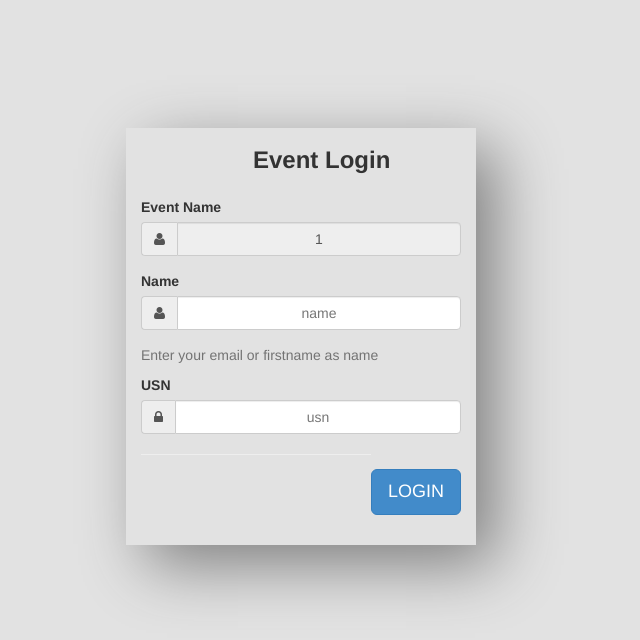
After one commit to Gowthamhm/AQG, a PHP site: page /reg_check.php in a window 1280 px wide. The commit adds this page. Shown: the top 640 px of the page, without its empty margins (339-979 px from the left). Run offline with PHP 8.4, Linux system fonts and the light colour scheme; a user stored in the database is signed in.

Commit message:
16 01 2021 3:11

```diff
--- a/admin/admin_login.php
+++ b/admin/admin_login.php
@@ -23,7 +23,7 @@
                                   <div class="form-group input-group centera">
                                     <label >Sign In</label>
                                      </div>
-                                     <label for="username`">UserName</label>
+                                     <label for="username">UserName</label>
                                        <div class="form-group input-group">
                                          <span class="input-group-addon"><i class="fa fa-user"  ></i></span>
                                          <input type="text" class="form-control" name="user" placeholder="username" required/>
--- a/admin/alog.php
+++ b/admin/alog.php
@@ -20,13 +20,13 @@ if($pass==$dbpass && ($user == $dbfname || $user == $dbemail)){
   // echo "proper user";
   $_SESSION['user'] = $user;
     echo "<script>alert('Login successfully')</script>";
-header( "refresh:1;url=admin_home.php" );
+header( "refresh:0;url=admin_home.php" );
   break;
 }
 else {
   // echo "Not a user";
   echo "<script>alert('In proper Credentials')</script>";
-header( "refresh:1;url=admin_home.php" );
+header( "refresh:0;url=admin_login.php" );
 }
   }
 } else {
--- /dev/null
+++ b/configcms.php
@@ -0,0 +1,15 @@
+<?php
+$servername = "localhost";
+$username = "root";
+$password = "password";
+$dbname="cms";
+
+$conncms = new mysqli($servername, $username, $password,$dbname);
+
+if ($conncms->connect_error) {
+    die("Connection failed: " . $conn->connect_error);
+}
+else {
+// echo "connected to cms";
+}
+ ?>
--- /dev/null
+++ b/reg_check.php
@@ -0,0 +1,100 @@
+<?php
+include 'config.php';
+include 'error.php';
+include 'configcms.php';
+session_start();
+$topic = $_SESSION['topic'];
+$qno = $_SESSION['qno'];
+?>
+<!DOCTYPE html>
+<html xmlns="http://www.w3.org/1999/xhtml">
+<head>
+      <meta charset="utf-8" />
+    <meta name="viewport" content="width=device-width, initial-scale=1.0" />
+    <title>Event Quiz Login</title>
+
+    <!-- BOOTSTRAP STYLES-->
+    <link href="assets/css/bootstrap.css" rel="stylesheet" />
+    <!-- FONTAWESOME STYLES-->
+    <link href="assets/css/font-awesome.css" rel="stylesheet" />
+    <!-- GOOGLE FONTS-->
+    <link href="assets/css/areg.css" rel="stylesheet" />
+    <link href='http://fonts.googleapis.com/css?family=Open+Sans' rel='stylesheet' type='text/css' />
+
+</head>
+<body style="background-color: #E2E2E2;">
+    <div class="container">
+         <!-- <div class="row "> -->
+                <div class="col-md-4 col-md-offset-4 col-sm-6 col-sm-offset-3 col-xs-10 col-xs-offset-1">
+                            <div class="panel-body">
+                                <form role="form" method="POST">
+                                  <div class="form-group input-group centera">
+                                    <label >Event Login</label>
+                                     </div>
+                                     <label for="name">Event Name</label>
+                                       <div class="form-group input-group">
+                                         <span class="input-group-addon"><i class="fa fa-user"  ></i></span>
+                                         <input type="text" class="form-control" name="topic" value="<?php echo $topic ;?>" disabled/>
+                                     </div>
+                                     <label for="name">Name</label>
+                                       <div class="form-group input-group">
+                                         <span class="input-group-addon"><i class="fa fa-user"  ></i></span>
+                                         <input type="text" class="form-control" name="name" placeholder="name" required/>
+                                     </div>
+                                         <p class="help-block">Enter your email or firstname as name</p>
+                                        <label for="usn">USN</label>
+                                          <div class="form-group input-group">
+                                            <span class="input-group-addon"><i class="fa fa-lock"  ></i></span>
+                                            <input type="text" class="form-control" name="usn" placeholder="usn" required/>
+                                        </div>
+                                     <div class="form-group input-group" style="float: right; margin-top: 20px;">
+                                       <input type="submit" class="btn btn-lg btn-primary" name="submite" placeholder="LOGIN" value="LOGIN" />
+                                   </div>
+                                   <hr />
+
+                                    </form>
+                            </div>
+
+                        </div>
+
+
+        </div>
+<?php
+if(isset($_POST['submite'])){
+// $topic = $_POST['topic'];
+$name = strtoupper($_POST['name']);
+$_SESSION['name']=$name;
+$usn = strtoupper($_POST['usn']);
+$_SESSION['usn']=$usn;
+echo "$topic $name $usn";
+// $query = "SELECT * from event_req where event_name='$topic'";
+$query = "SELECT * from event_req";
+// if($res=mysqli_query($conncms, $query)) {
+//   echo "string";
+//   if($row = mysqli_fetch_array($res)){
+//   echo "$row[event_name],$row[name],$row[usn]";
+// }
+// }
+$query = "SELECT * from event_reg where event_name='$topic'";
+$result = $conncms->query($query);
+if ($result->num_rows > 0) {
+  // output data of each row
+  $no = 1;
+  while($row = $result->fetch_assoc()) {
+    if(strtoupper($topic)== strtoupper($row['event_name']) && strtoupper($name) == strtoupper($row['name']) && strtoupper($usn) == strtoupper($row['usn'])){
+      $sql ="INSERT INTO result(event_name,name,usn) VALUES('$row[event_name]','$row[name]','$row[usn]')";
+      if($conn->query($sql) === TRUE){
+          echo "<script>alert('Ready to take $topic')</script>";
+    header( "refresh:0;url=instruction.php" );
+        }
+      else {
+          // echo "<script>alert('please provide a proper information')</script>";
+        header( "refresh:1;url=user_home.php" );
+    }}
+      // echo "<script>alert('please provide a proper information')</script>";
+}
+}
+} ?>
+
+</body>
+</html>
```
Also changed, not shown: aqg.sql (+57 -5 lines), event_reg_check.php (added, +24 -0 lines), instruction.php (+8 -8 lines), quiz.php (+12 -4 lines), user_home.php (+19 -7 lines), admin/img/Screenshot from 2020-08-15 12-58-31.png (added), admin/img/a.jpg (added).
